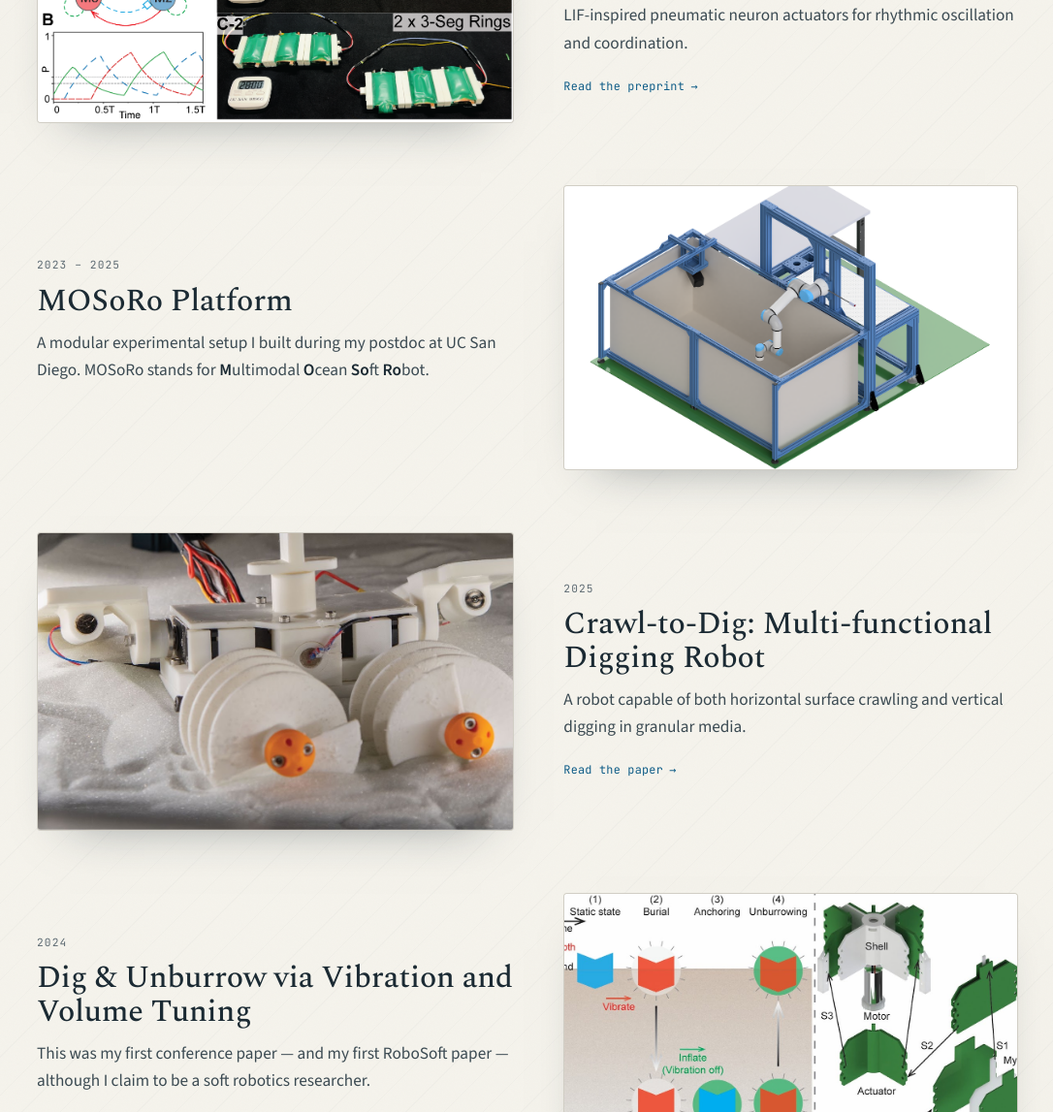
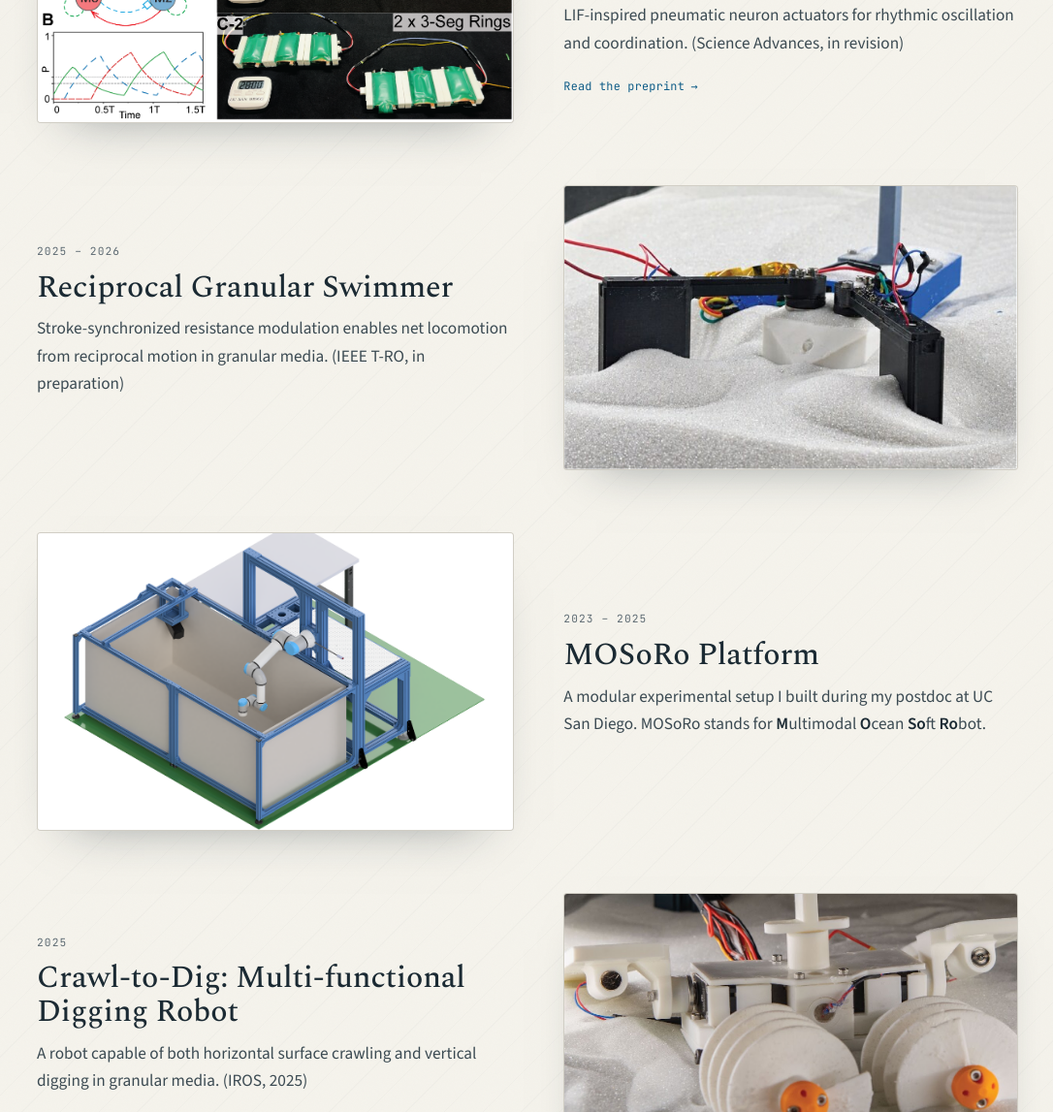
Before and after one commit to dli-sys/dongtingli, a plain HTML site: page research.html in a window 1280 px wide. Shown: the part 517-1664 px from the top of the page at 97% size, without its empty margins (96-1182 px from the left). Drawn offline with nearby package versions, Linux system fonts and the light colour scheme.

Commit message:
Add reciprocal granular swimmer project and venue tags
Add the 2025-2026 reciprocal granular swimmer project with its photo,
and end each published or in-progress project description with its
venue and status.

Co-Authored-By: Claude Opus 5.5 <noreply@anthropic.com>
Claude-Session: https://claude.ai/code/session_016tpaTckgL8mzgA1d1JNY2W

```diff
--- a/research.html
+++ b/research.html
@@ -54,13 +54,25 @@
           <span class="project__span">2023 – 2026</span>
           <h2 class="h-md project__title">Pneu-ron</h2>
           <p class="project__desc">
-            LIF-inspired pneumatic neuron actuators for rhythmic oscillation and coordination.
+            LIF-inspired pneumatic neuron actuators for rhythmic oscillation and coordination. (Science Advances, in revision)
           </p>
           <a class="project__more" href="https://arxiv.org/abs/2609.12258" target="_blank" rel="noopener">Read the preprint</a>
         </div>
       </article>
 
       <!-- 2 -->
+      <article class="project reveal">
+        <div class="project__media"><img src="assets/research/granular-swimmer.jpg" alt="Reciprocal granular swimmer robot partly buried in sand" /></div>
+        <div>
+          <span class="project__span">2025 – 2026</span>
+          <h2 class="h-md project__title">Reciprocal Granular Swimmer</h2>
+          <p class="project__desc">
+            Stroke-synchronized resistance modulation enables net locomotion from reciprocal motion in granular media. (IEEE T-RO, in preparation)
+          </p>
+        </div>
+      </article>
+
+      <!-- 3 -->
       <article class="project reveal">
         <div class="project__media"><img src="assets/research/mosoro.jpg" alt="MOSoRo — Multimodal Ocean Soft Robot platform: test tank with a robotic arm" /></div>
         <div>
@@ -73,33 +85,33 @@
         </div>
       </article>
 
-      <!-- 3 -->
+      <!-- 4 -->
       <article class="project reveal">
         <div class="project__media"><img src="assets/research/crawl-dig.jpg" alt="Multi-functional crawling and digging robot in granular media" /></div>
         <div>
           <span class="project__span">2025</span>
           <h2 class="h-md project__title">Crawl-to-Dig: Multi-functional Digging Robot</h2>
           <p class="project__desc">
-            A robot capable of both horizontal surface crawling and vertical digging in granular media.
+            A robot capable of both horizontal surface crawling and vertical digging in granular media. (IROS, 2025)
           </p>
           <a class="project__more" href="https://ieeexplore.ieee.org/document/11020920" target="_blank" rel="noopener">Read the paper</a>
         </div>
       </article>
 
-      <!-- 4 -->
+      <!-- 5 -->
       <article class="project reveal">
         <div class="project__media"><img src="assets/research/unburrow.jpg" alt="Diagram of digging and unburrowing via vibration and volume tuning" /></div>
         <div>
           <span class="project__span">2024</span>
           <h2 class="h-md project__title">Dig &amp; Unburrow via Vibration and Volume Tuning</h2>
           <p class="project__desc">
-            This was my first conference paper — and my first RoboSoft paper — although I claim to be a soft robotics researcher.
+            This was my first conference paper — and my first RoboSoft paper — although I claim to be a soft robotics researcher. (RoboSoft, 2025)
           </p>
           <a class="project__more" href="https://robosoft2025.org" target="_blank" rel="noopener">RoboSoft 2025</a>
         </div>
       </article>
 
-      <!-- 5 -->
+      <!-- 6 -->
       <article class="project reveal">
         <div class="project__media"><img src="assets/research/brake.jpg" alt="Mechanical brake mechanism with belts and motor" /></div>
         <div>
@@ -111,27 +123,27 @@
         </div>
       </article>
 
-      <!-- 6 -->
+      <!-- 7 -->
       <article class="project reveal">
         <div class="project__media"><img src="assets/research/wearable.jpg" alt="Origami-inspired wearable robot worn for trunk support" /></div>
         <div>
           <span class="project__span">2021 – 2022</span>
           <h2 class="h-md project__title">Origami-inspired Wearable Robot</h2>
           <p class="project__desc">
-            That's me wearing an ICRA 2021 tee in the demo. Read our paper in IEEE/ASME Transactions on Mechatronics.
+            That's me wearing an ICRA 2021 tee in the demo. (IEEE/ASME T-MECH, 2022)
           </p>
           <a class="project__more" href="https://ieeexplore.ieee.org/document/9951393/" target="_blank" rel="noopener">Read the paper</a>
         </div>
       </article>
 
-      <!-- 7 -->
+      <!-- 8 -->
       <article class="project reveal">
         <div class="project__media"><img src="assets/research/fin.jpg" alt="3D-printed compliant fin for locomotion in granular media" /></div>
         <div>
           <span class="project__span">2019 – 2021</span>
           <h2 class="h-md project__title">3D-printed Fins for Granular-Media Locomotion</h2>
           <p class="project__desc">
-            My first independent research project during my PhD. I am still working on this topic.
+            My first independent research project during my PhD. I am still working on this topic. (IEEE RA-L, 2021)
           </p>
           <a class="project__more" href="https://ieeexplore.ieee.org/abstract/document/9444211/" target="_blank" rel="noopener">Read the paper (IEEE RA-L)</a>
         </div>
```
Also changed, not shown: assets/research/granular-swimmer.jpg (added).
